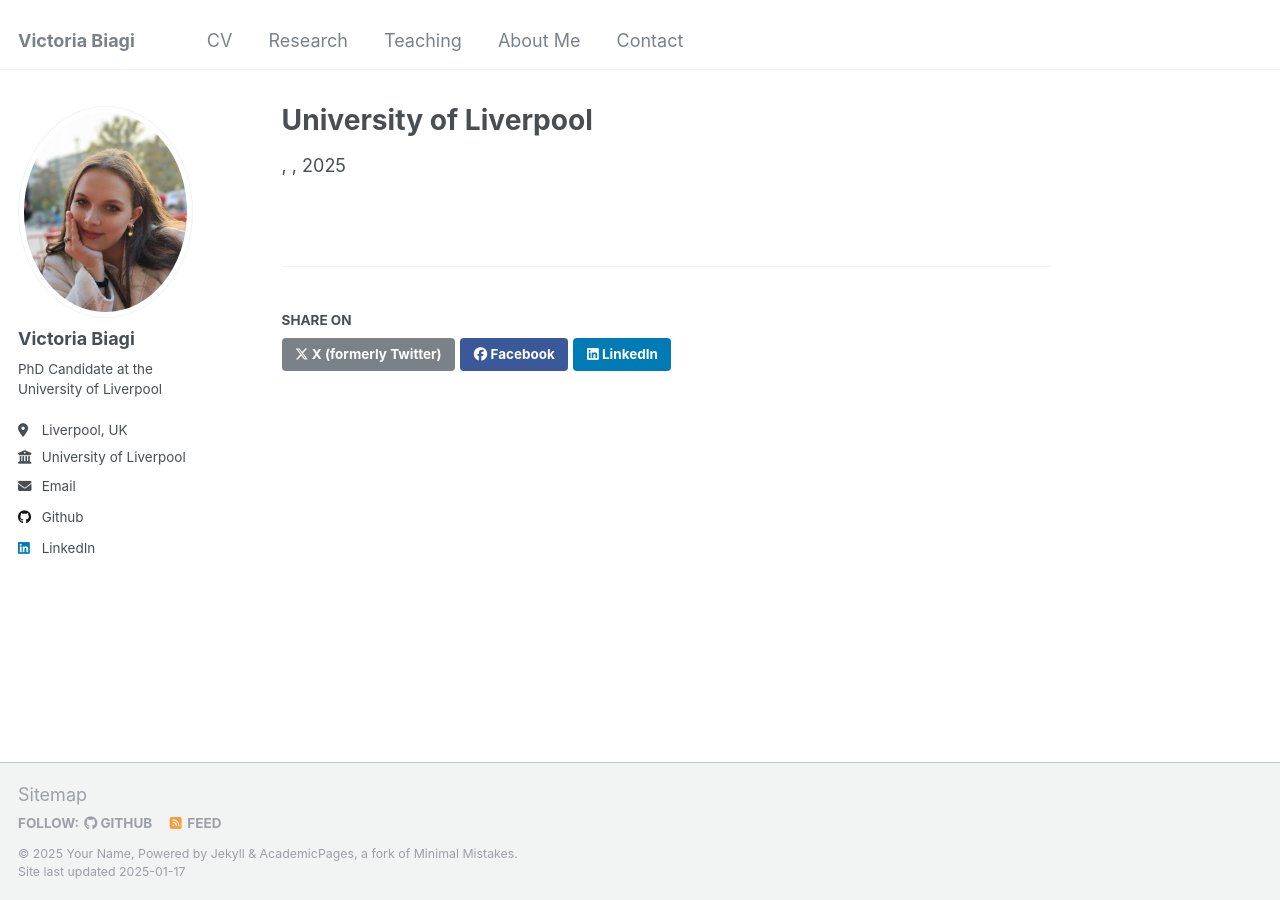
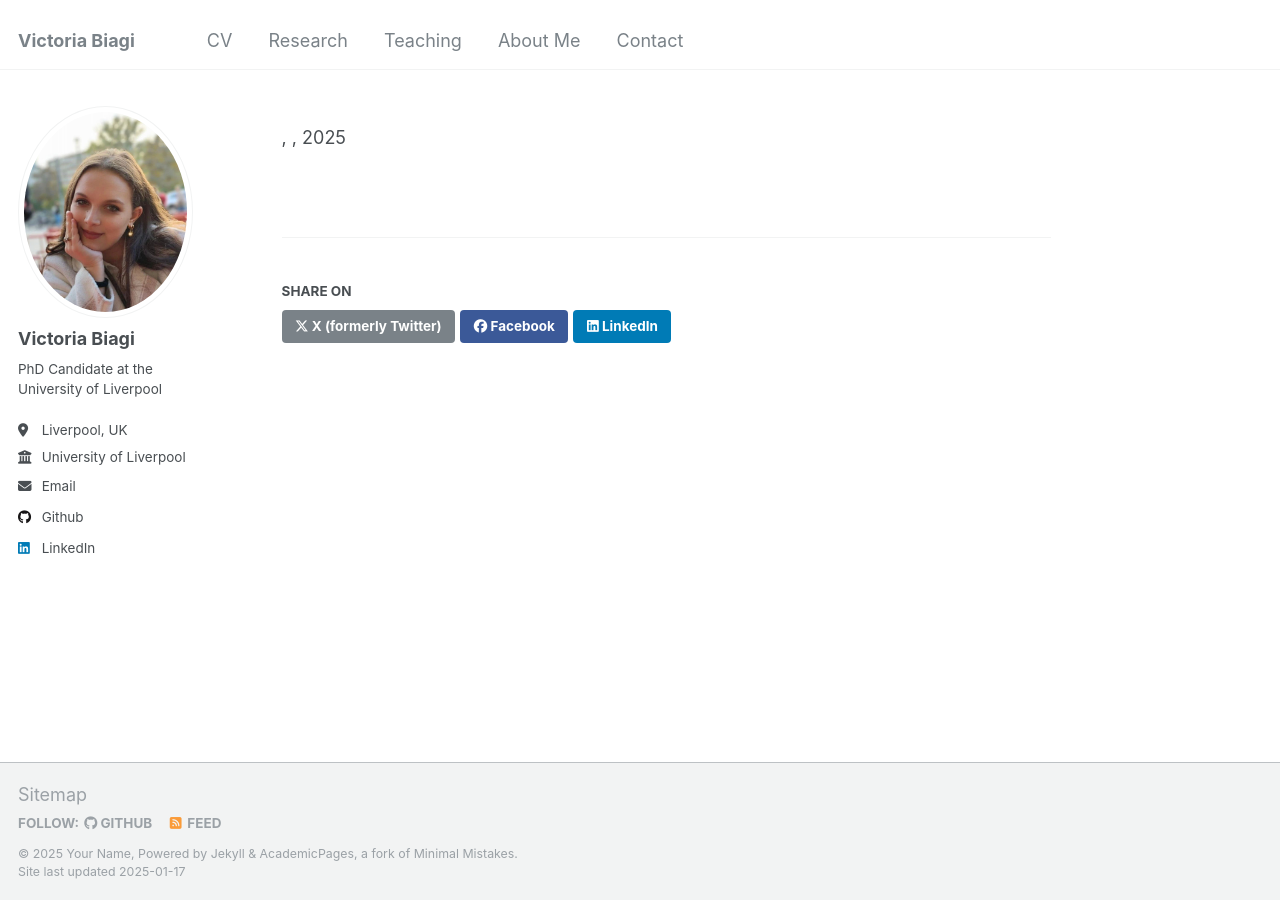
Before and after one commit to victoriabiagi/victoriabiagi.github.io, a Jekyll site: the page built from _teaching/2014-spring-teaching-1.md, in a window 1280 px wide. Built offline with Jekyll 4.4.1, drawn with Linux system fonts in a browser that asks for light colours.

Commit message:
Update 2014-spring-teaching-1.md

```diff
--- a/_teaching/2014-spring-teaching-1.md
+++ b/_teaching/2014-spring-teaching-1.md
@@ -1,9 +1,9 @@
 ---
-title: "University of Liverpool"
+# title:
 collection: teaching
 subheading: Academic year 2023/2024
 description: ECON121 - Principles of Microeconomics
-infodownload: "<span style='color: #006400;'>Seminar leader</span>"
+infodownload: "<span style= "margin-top: 2px; color: #006400;" >Seminar leader</span>"
 # type:
 permalink: /teaching/2014-spring-teaching-1
 # venue:
```
